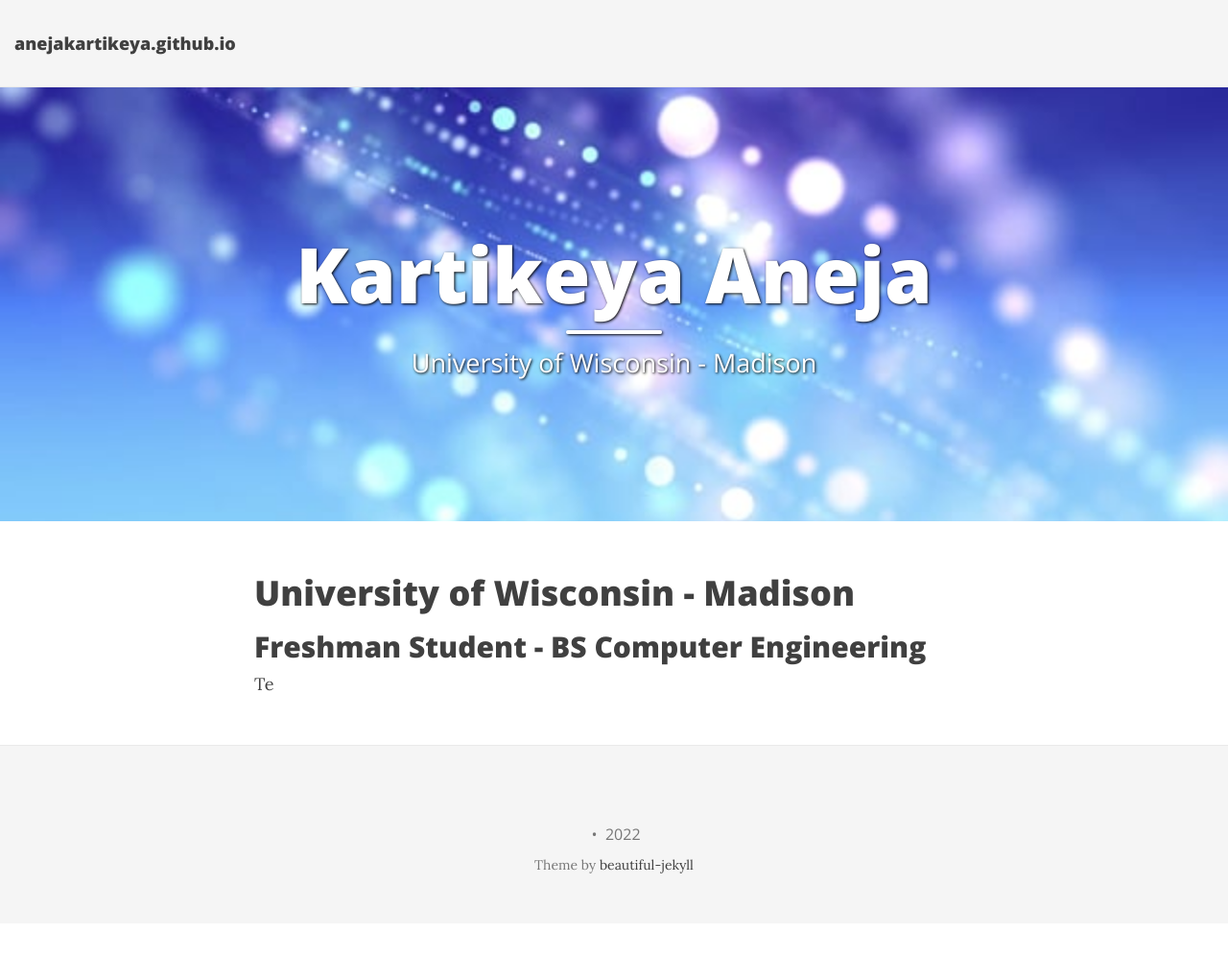
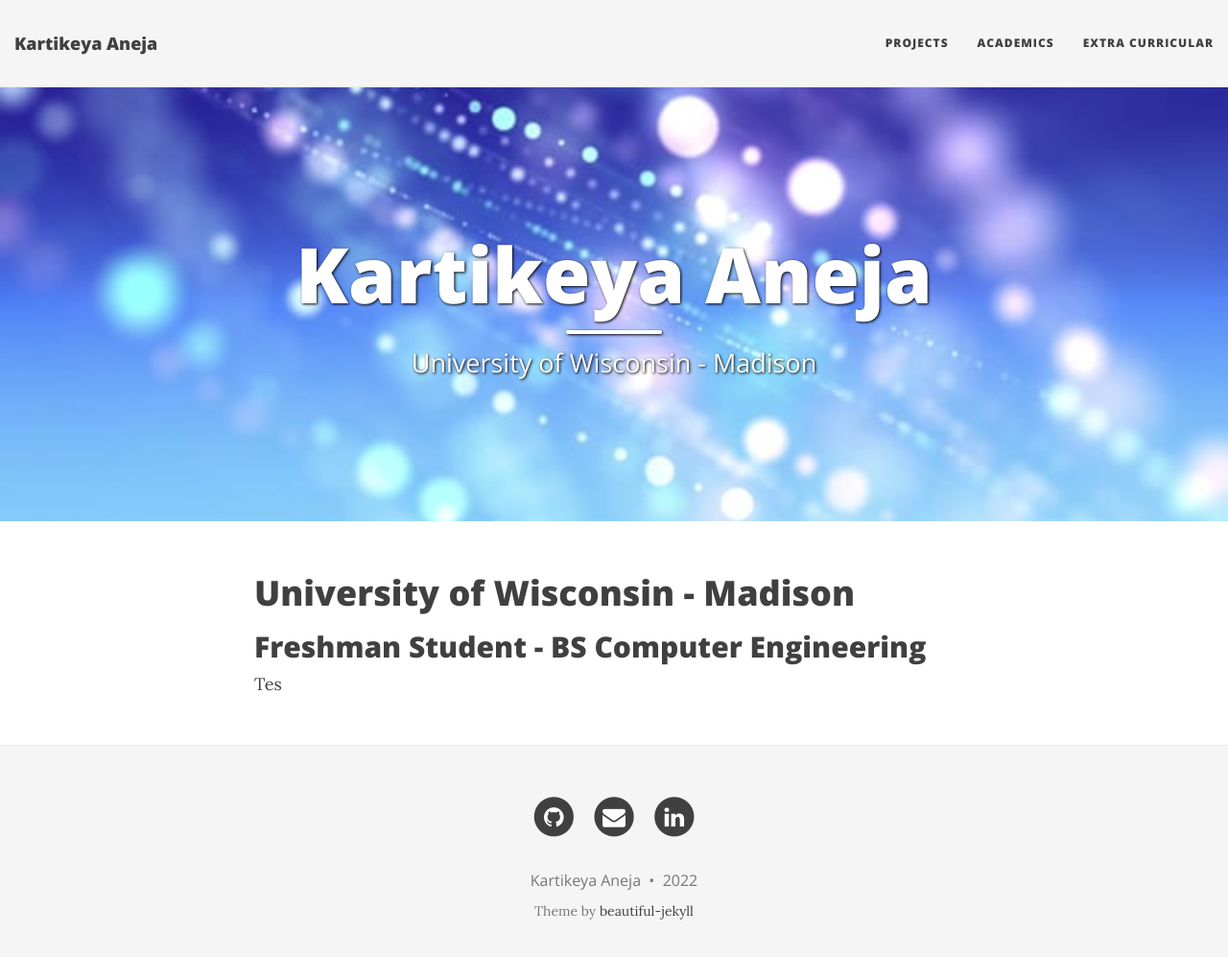
Before and after one commit to anejakartikeya/anejakartikeya.github.io, a Jekyll site: the page built from index.html, in a window 1280 px wide and 1010 px high. Shown: the top 997 px of the window at 96% size. Built offline with Jekyll 4.4.1, drawn with Linux system fonts in a browser that asks for light colours; nearby versions of some CDN libraries; the list of posts is cut into pages by our own code.

Commit message:
error fix

```diff
--- a/_config.yml
+++ b/_config.yml
@@ -1,4 +1,4 @@
-f# --- General options --- #
+# --- General options --- #
 
 # url is the full website URL
 # baseurl is the website's URL without the hostname
--- a/index.html
+++ b/index.html
@@ -13,7 +13,7 @@
 <h1>University of Wisconsin - Madison</h1>
 <h2>Freshman Student - BS Computer Engineering</h2>
 
-Te
+Tes
 
 <div class="posts-list">
   {% for post in paginator.posts %}
```
